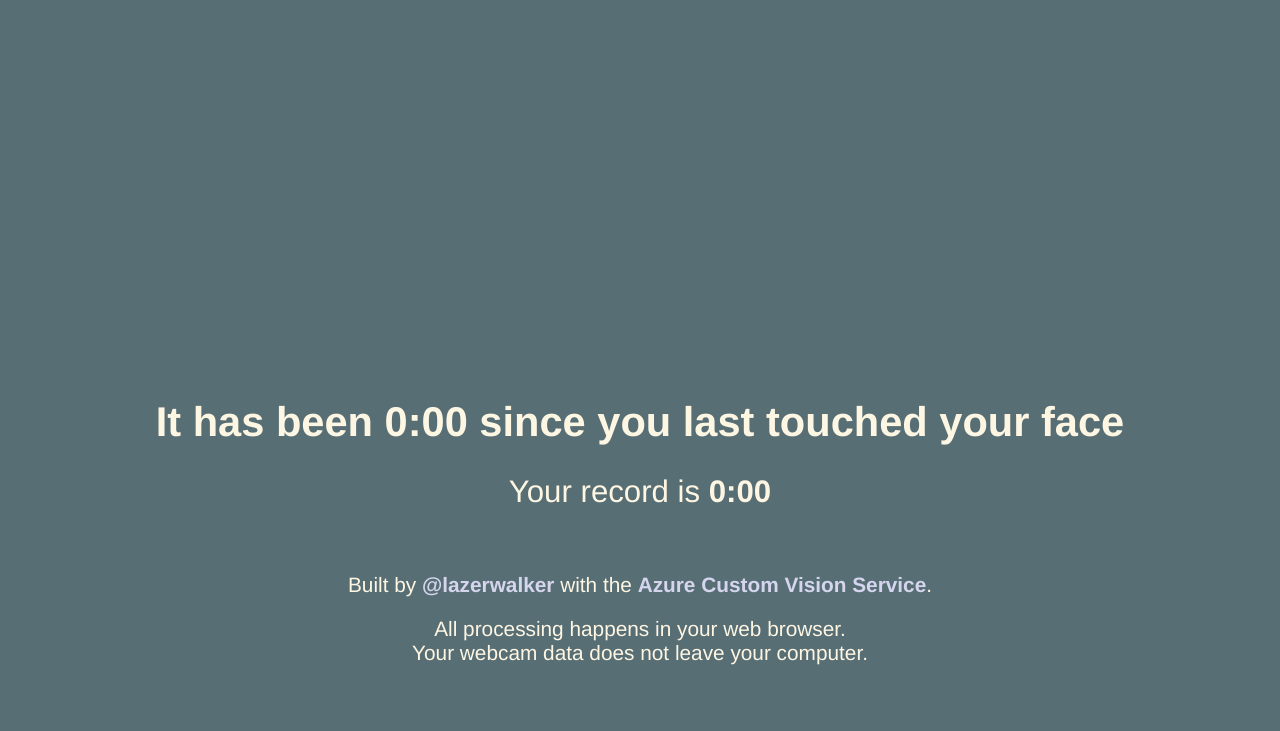
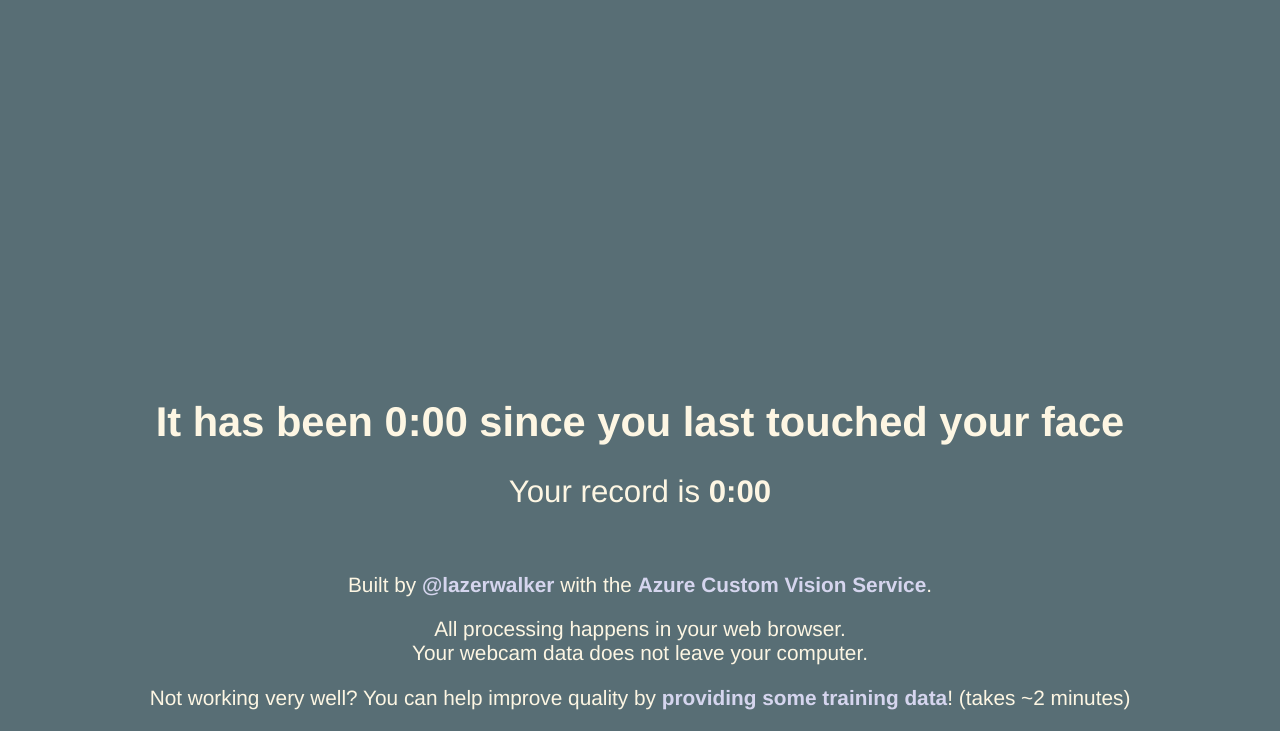
Before and after one commit to lazerwalker/dont-touch-your-face, a website built with Parcel: page index.html in a window 1280 px wide. Shown: the part 367-1098 px from the top of the page. Before the commit the page ends 1053 px from the top, so only its background shows below. Built offline with nearby package versions, Linux system fonts and the light colour scheme.

Commit message:
Add training data link

```diff
--- a/index.html
+++ b/index.html
@@ -131,6 +131,12 @@
         All processing happens in your web browser.<br />Your webcam data does
         not leave your computer.
       </p>
+      <p>
+        Not working very well? You can help improve quality by
+        <a href="http://facetoucherstorage.z5.web.core.windows.net"
+          >providing some training data</a
+        >! (takes ~2 minutes)
+      </p>
     </div>
   </body>
 </html>
```
